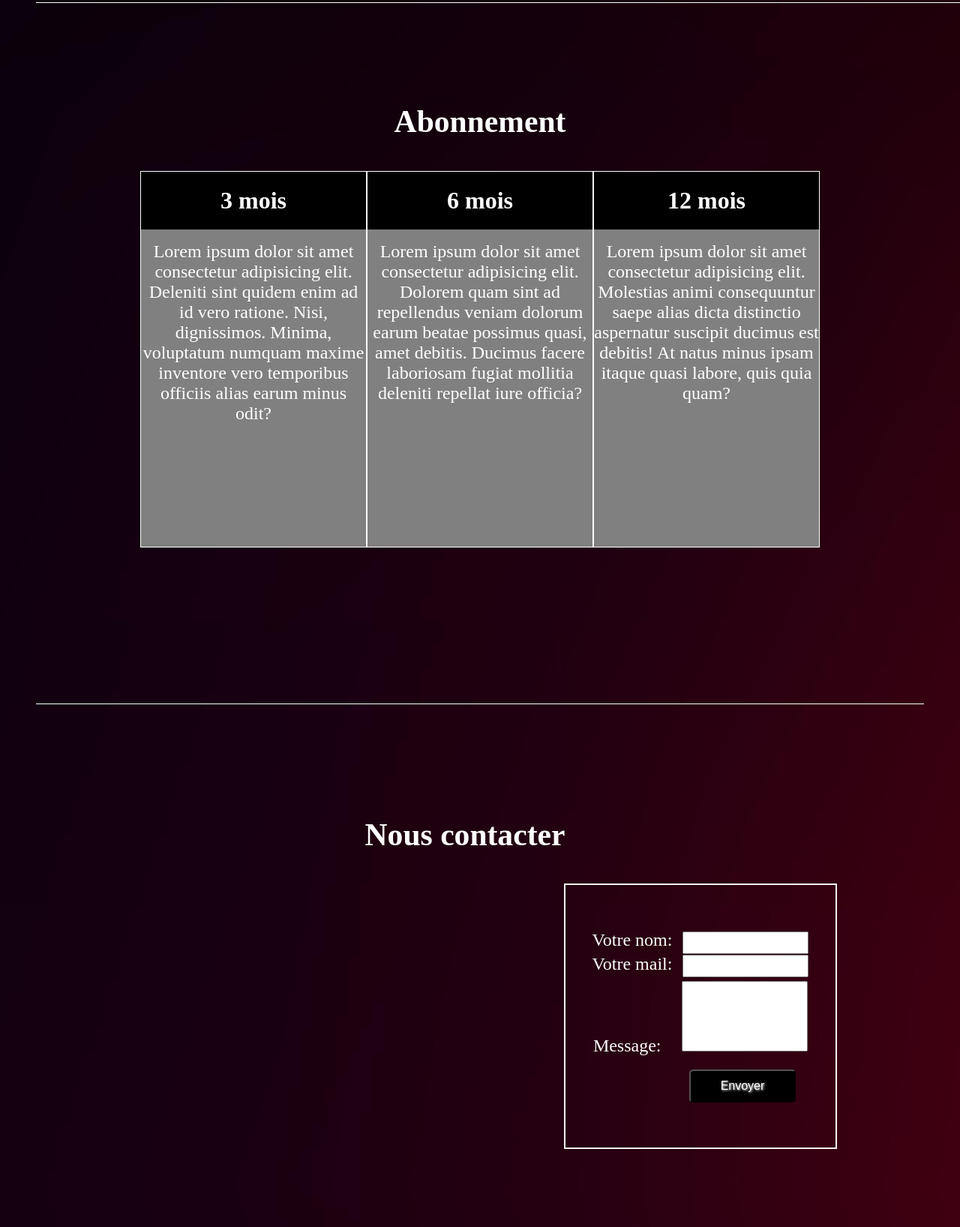
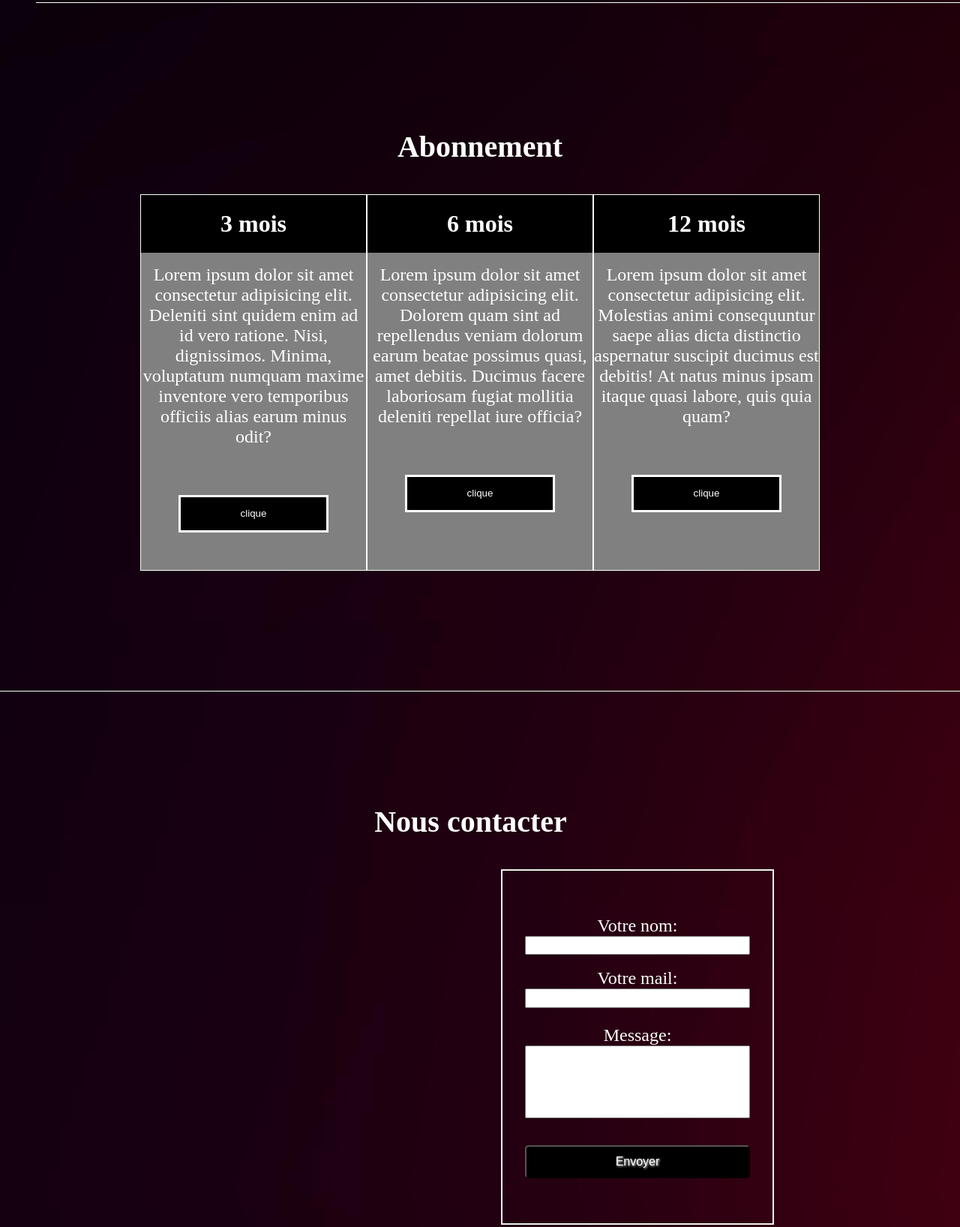
Before and after one commit to JustTazz/Site, a plain HTML site: page index.html in a window 1280 px wide. Shown: the part 656-2292 px from the top of the page at 75% size. Drawn offline with Linux system fonts and the light colour scheme; a web font is replaced by a local one.

Commit message:
commit v1

```diff
--- a/index.html
+++ b/index.html
@@ -11,7 +11,7 @@
   </head>
   <body>
     <header>
-      <h1><img src="assets/thunder-bolt.png" alt="">IPTV Premium </h1>
+      <h1><img src="assets/thunder-bolt.png" alt="Logo" />IPTV Premium</h1>
       <nav>
         <ul>
           <li><a class="nav-button" href="#accueil">Accueil</a></li>
@@ -20,9 +20,10 @@
         </ul>
       </nav>
     </header>
-    <hr>
-    <section>
 
+    <hr />
+    <div class="fond">
+      <section id="accueil">
         <div class="carousel-text-container">
           <div class="carousel">
             <div class="carousel-images">
@@ -38,47 +39,73 @@
             <h2>Bienvenue sur IPTV Premium</h2>
             <article>
               <p>
-            Découvrez une gamme exceptionnelle de contenus sportifs en direct.
-            Profitez des meilleurs moments de football, de basketball, et plus
-            encore, le tout en streaming de haute qualité.
+                Découvrez une gamme exceptionnelle de contenus sportifs en
+                direct. Profitez des meilleurs moments de football, de
+                basketball, et plus encore, le tout en streaming de haute
+                qualité.
               </p>
             </article>
           </div>
-      <section>
         </div>
-    <hr class="barre">
-    <div id="abonnement">
-      <h3>Abonnement</h3>
+      </section>
+
+      <hr class="barre" />
+
+      <section id="abonnement">
+        <h3 class="abo">Abonnement</h3>
         <div class="container-purchase">
-            <div class="month3"><p class="head">3 mois</p>
-              <p class="text-abo">Lorem ipsum dolor sit amet consectetur adipisicing elit. Deleniti sint quidem enim ad id vero ratione. Nisi, dignissimos. Minima, voluptatum numquam maxime inventore vero temporibus officiis alias earum minus odit?</p>
+          <div class="purchase-plan month3">
+            <h3 class="head">3 mois</h3>
+            <p class="text-abo">
+              Lorem ipsum dolor sit amet consectetur adipisicing elit. Deleniti
+              sint quidem enim ad id vero ratione. Nisi, dignissimos. Minima,
+              voluptatum numquam maxime inventore vero temporibus officiis alias
+              earum minus odit?
+            </p>
+            <button class="btn-abo">clique</button>
           </div>
-            <div class="month6"><p class="head">6 mois</p>
-              <p class="text-abo">Lorem ipsum dolor sit amet consectetur adipisicing elit. Dolorem quam sint ad repellendus veniam dolorum earum beatae possimus quasi, amet debitis. Ducimus facere laboriosam fugiat mollitia deleniti repellat iure officia?</p>
+          <div class="purchase-plan month6">
+            <h3 class="head">6 mois</h3>
+            <p class="text-abo">
+              Lorem ipsum dolor sit amet consectetur adipisicing elit. Dolorem
+              quam sint ad repellendus veniam dolorum earum beatae possimus
+              quasi, amet debitis. Ducimus facere laboriosam fugiat mollitia
+              deleniti repellat iure officia?
+            </p>
+            <button class="btn-abo">clique</button>
           </div>
-            <div class="month12"><p class="head">12 mois</p>
-              <p class="text-abo">Lorem ipsum dolor sit amet consectetur adipisicing elit. Molestias animi consequuntur saepe alias dicta distinctio aspernatur suscipit ducimus est debitis! At natus minus ipsam itaque quasi labore, quis quia quam?</p>
+          <div class="purchase-plan month12">
+            <h3 class="head">12 mois</h3>
+            <p class="text-abo">
+              Lorem ipsum dolor sit amet consectetur adipisicing elit. Molestias
+              animi consequuntur saepe alias dicta distinctio aspernatur
+              suscipit ducimus est debitis! At natus minus ipsam itaque quasi
+              labore, quis quia quam?
+            </p>
+            <button class="btn-abo">clique</button>
           </div>
         </div>
+      </section>
 
-    <div id="contact">
-      <hr class="barre2">
+      <section id="contact">
+        <hr class="barre2" />
         <h3 class="contacter">Nous contacter</h3>
-      <p>
         <form action="">
           <label for="name">Votre nom:</label>
-          <input type="text" name="name" id="name" ><br>
+          <input type="text" name="name" id="name" /><br />
           <label for="email">Votre mail:</label>
-          <input type="email" name="mail" id="mail"><br>
+          <input type="email" name="mail" id="mail" /><br />
           <label for="msg" class="text-msg">Message:</label>
-          <textarea name="msg" id="msg"></textarea><br>
-          <input  type="submit" id="send" value="Envoyer">
+          <textarea name="msg" id="msg"></textarea><br />
+          <input type="submit" id="send" value="Envoyer" />
         </form>
-      </p>
+      </section>
     </div>
     <footer>
       <p>&copy; 2024 IPTV Premium. Tous droits réservés.</p>
     </footer>
+
     <script src="script.js"></script>
+    <script src="purchase.js"></script>
   </body>
 </html>
--- a/style.css
+++ b/style.css
@@ -4,7 +4,6 @@ body {
   margin: 0;
 }
 header {
-  /* background-color: #272727e7; */
   background-image: url(assets/back.jpg);
   color: rgb(255, 255, 255);
   display: flex;
@@ -42,7 +41,6 @@ nav ul li {
   margin: 0 20px;
 }
 section {
-  background-image: url(assets/back.jpg);
   color: white;
 }
 .nav-button {
@@ -59,7 +57,6 @@ section {
 
 .nav-button:hover {
   background-color: #ff0511;
-  /* text-shadow: rgb(255, 255, 255) 1px 1px 3px; */
   padding: 11px 30px;
   transition: 0.7s ease;
 }
@@ -133,24 +130,42 @@ footer {
   color: white;
   text-align: center;
   padding: 20px;
-  margin-top: 7rem;
   font-weight: bold;
   width: 116.4rem;
 }
 #abonnement {
-  padding-top: 5.8rem;
-  /* margin: 3rem; */
+  padding-top: 8rem;
   text-align: center;
 }
 #contact {
   padding-top: 10rem;
+  text-align: center;
+  height: 800px;
+}
+.abo {
+  font-size: 2.5rem;
+}
+.btn-abo {
+  height: 50px;
+  width: 200px;
+  background-color: #000000;
+  color: white;
+  border: 3px solid rgb(255, 255, 255);
+}
+.btn-abo:hover {
+  border: 5px solid rgb(255, 255, 255);
+  transition: 0.9 ease;
+}
 
-  margin: 3rem;
-  margin-bottom: 13rem;
-  text-align: center;
+.text-abo {
+  font-size: 1.5rem;
+  margin-top: 1rem;
+  margin-bottom: 4rem;
 }
 .contacter {
-  margin-right: 40px;
+  margin-right: 25px;
+  font-size: 2.5rem;
+  font-weight: bold;
 }
 div > h3 {
   font-size: 2.6rem;
@@ -160,26 +175,19 @@ label {
   font-size: 1.5rem;
 }
 #name {
-  width: 10rem;
-  margin-left: 10px;
   height: 1.5rem;
 }
 #mail {
   height: 1.5rem;
-  width: 10rem;
   margin-bottom: 5px;
-  margin-left: 10px;
 }
 #msg {
-  height: 5.5rem;
-  width: 10.15rem;
-  margin-left: 1.45rem;
+  height: 7rem;
   text-align: start;
 }
 #send {
   font-size: 1rem;
   margin-top: 1.1rem;
-  margin-left: 7rem;
   background-color: #000000;
   text-shadow: rgb(255, 255, 255) 1px 1px 3px;
   padding: 11px 40px;
@@ -201,13 +209,16 @@ textarea {
   resize: none;
 }
 form {
-  margin-left: 44rem;
+  display: flex;
+  flex-direction: column;
+  margin-left: 83.5vh;
   border: solid 2px rgb(241, 241, 241);
   width: 300px;
   padding: 60px 30px;
+  height: 350px;
+  padding-top: 60px;
 }
 .container-purchase {
-  /* border: solid 1px white; */
   display: flex;
   justify-content: center;
 }
@@ -221,7 +232,6 @@ form {
 }
 
 .head {
-  /* border: 2px solid white; */
   padding: 20px 30px;
   margin: 0;
   background-color: #000000;
@@ -229,10 +239,6 @@ form {
   font-weight: 700;
 }
 
-.text-abo {
-  font-size: 1.5rem;
-  margin-top: 1rem;
-}
 .barre {
   width: 113.5em;
   margin-left: 3rem;
@@ -240,3 +246,7 @@ form {
 .barre2 {
   margin-bottom: 150px;
 }
+
+.fond {
+  background-image: url(assets/back.jpg);
+}
```
Also changed, not shown: purchase.js (added). Lines whose indentation alone changed are shown as unchanged.
